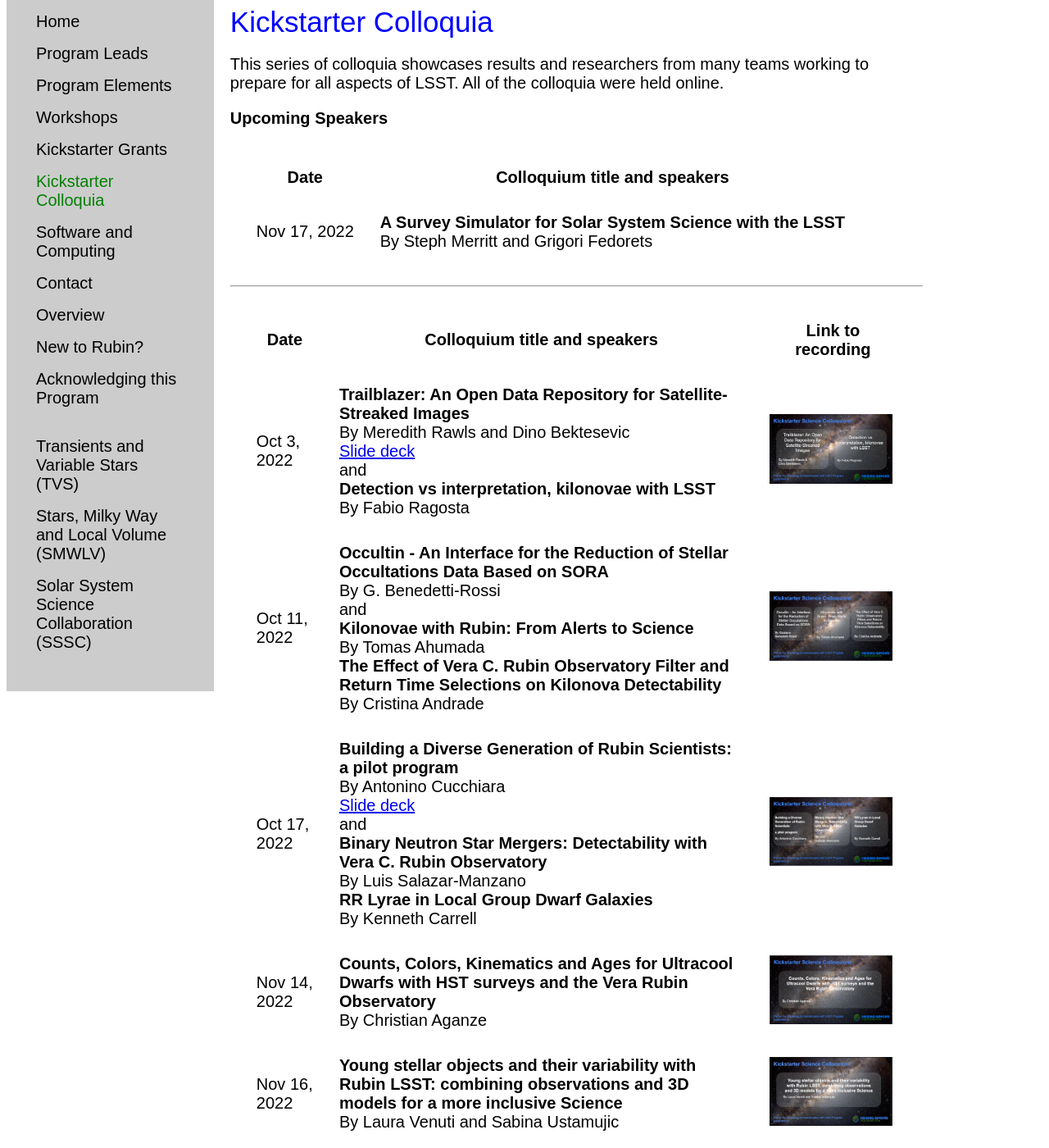
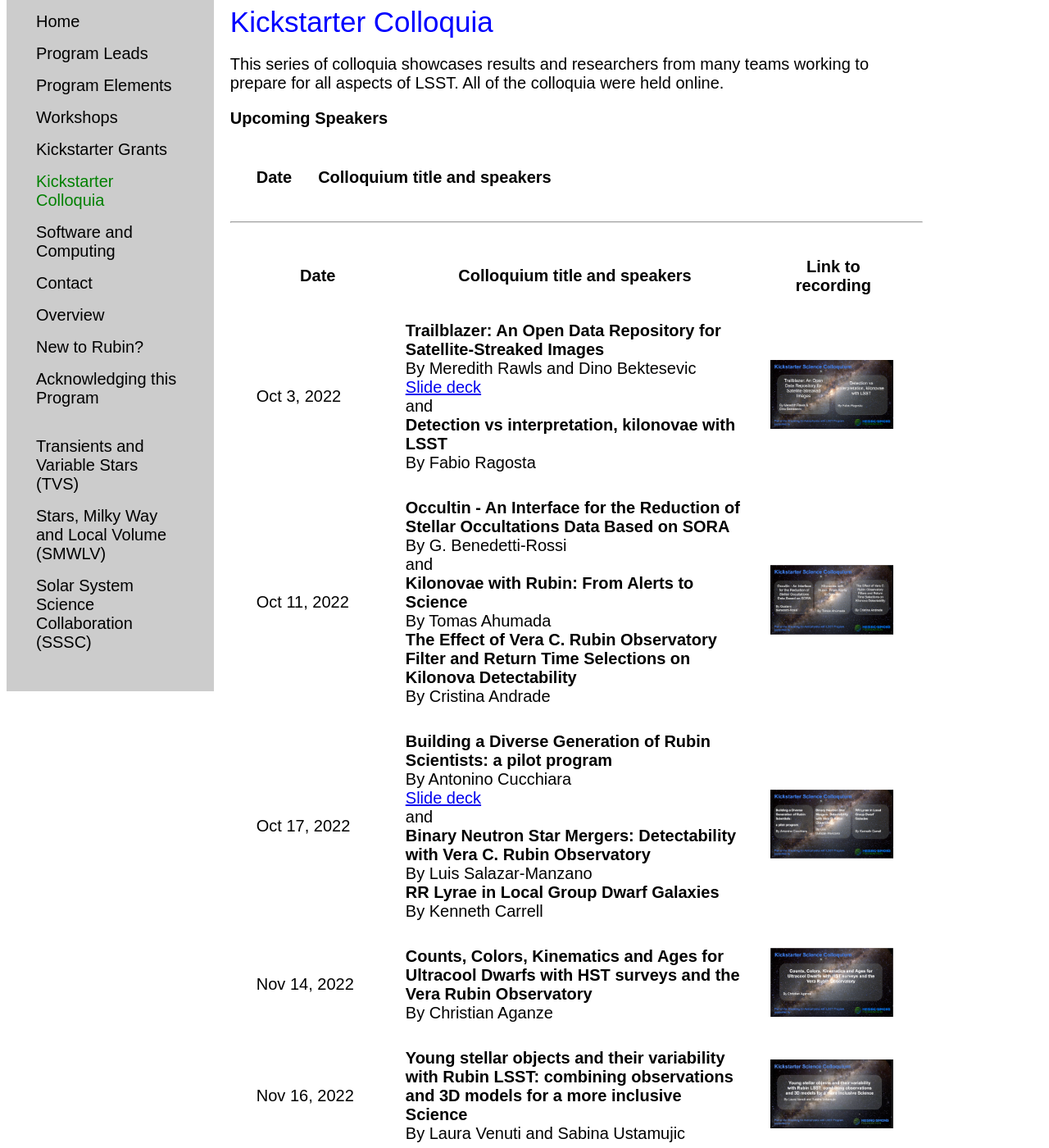
Before and after one commit to lsst-sci-prep/lsst-sci-prep.github.io, a Jekyll site: the page built from kickstarter_colloquia.html, in a window 1280 px wide and 1400 px high, scrolled down 1006 px. Shown: the whole window at 82% size. Built offline with Jekyll 4.4.1, drawn with Linux system fonts in a browser that asks for light colours; some of the changed text lies outside the part shown.

Commit message:
Added link to Nov 17 You Tube recording

```diff
--- a/kickstarter_colloquia.html
+++ b/kickstarter_colloquia.html
@@ -11,11 +11,6 @@ of LSST.  All of the colloquia were held online.</p>
 <table>
   <tr>
     <th>Date</th><th>Colloquium title and speakers</th>
-  </tr>
-  <tr>
-    <td>Nov 17, 2022</td>
-    <td><b>A Survey Simulator for Solar System Science with the LSST</b><br>
-      By Steph Merritt and Grigori Fedorets</td>
   </tr>
 </table>
 
@@ -83,4 +78,12 @@ of LSST.  All of the colloquia were held online.</p>
       <a href="https://youtu.be/r1woD9ADKdU"><img src="/assets/images/ks_nov16_thumbnail.png" width=150></a>
     </td>
   </tr>
+  <tr>
+    <td>Nov 17, 2022</td>
+    <td><b>A Survey Simulator for Solar System Science with the LSST</b><br>
+      By Steph Merritt and Grigori Fedorets</td>
+  </tr>
+  <td>
+    <a href="https://youtu.be/2f3JYs1xs-I"><img src="/assets/images/ks_nov17_thumbnail.png" width=150></a>
+  </td>
 </table>
```
Also changed, not shown: assets/images/ks_nov17_thumbnail.png (added).
